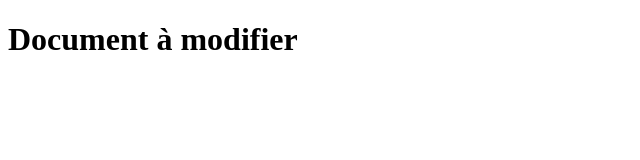
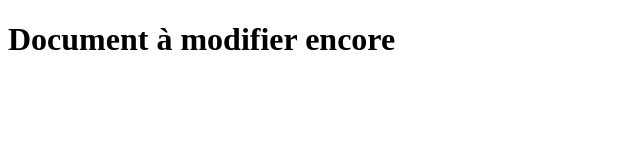
Before and after one commit to Yannis-Hammou/team-jaguar, a plain HTML site: page index.html in a window 1280 px wide. Shown: the whole page, without its empty margins (0-640 px from the left). Drawn offline with Linux system fonts and the light colour scheme.

Commit message:
second commit

```diff
--- a/index.html
+++ b/index.html
@@ -7,7 +7,7 @@
     <title>Test git team</title>
     <link rel="stylesheet" href="assets/app.css">
 <body>
-    <h1>Document à modifier</h1>
+    <h1>Document à modifier encore</h1>
     <script src="assets/app.js"></script>
 </body>
 </html>
```
